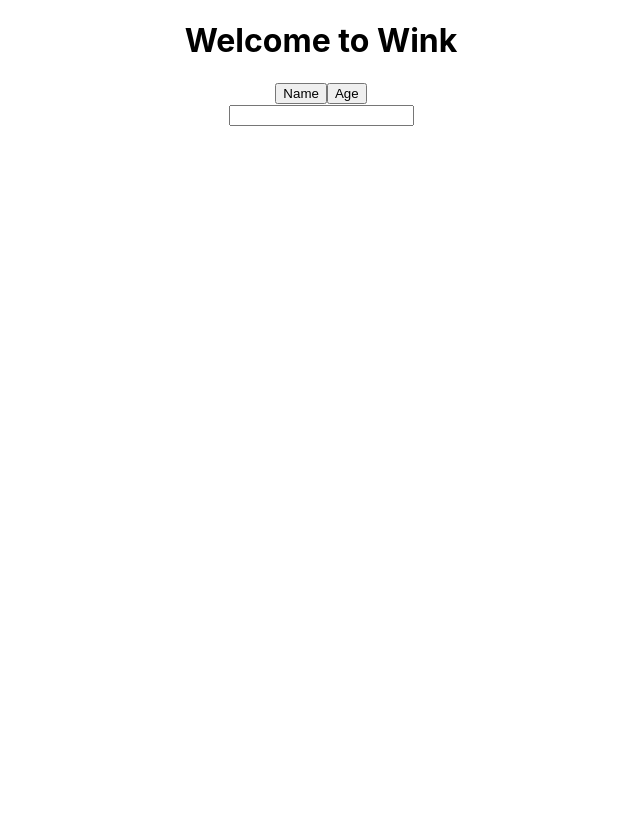
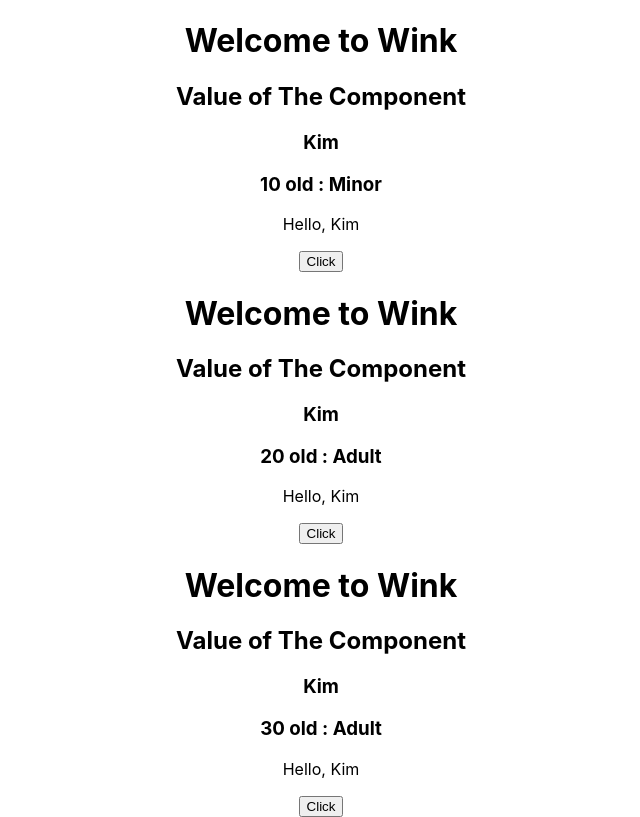
Before and after one commit to 2023-WINK-Project-Team-3/Front-Study-Kimho, a React (Create React App) app in the folder kimho/: page / in a window 1280 px wide. Shown: the whole page, without its empty margins (319-959 px from the left). Built offline with nearby package versions, Linux system fonts and the light colour scheme.

Commit message:
Propoerties section

```diff
--- a/kimho/src/App.js
+++ b/kimho/src/App.js
@@ -7,7 +7,9 @@ function App() {
   return (
     <>
       <div className="App">
-        <Hello />
+        <Hello age={10} />
+        <Hello age={20} />
+        <Hello age={30} />
       </div>
     </>
   );
--- a/kimho/src/component/Hello.js
+++ b/kimho/src/component/Hello.js
@@ -6,25 +6,32 @@
 //     // lambda expression.
 // }
 import styles from "./Hello.module.css";
+import { useState } from "react";
+import "./USerName";
+import UserName from "./USerName";
 
-export default function Hello() {
-  function showName() {
-    console.log("KimHo");
-  }
-  // (함수명+괄호): 값 반환
-  // (함수명): 함수 실행 (콜백)
+export default function Hello(props) {
+  // props are read-only fields.
+  const [name, setName] = useState("Kim");
+  const [age, setAge] = useState(props.age);
+  const msg = age >= 19 ? "Adult" : "Minor";
 
-  function showText(e) {
-    console.log(e.target.value);
+  function changeName() {
+    //document.getElementById("name").innerText += name;
+    setName(name === "Kim" ? "Ho" : "Kim");
+    setAge(age + 1);
   }
 
   return (
     <>
       <h1>Welcome to Wink</h1>
-      <button onClick={showName}>Name</button>
-      <button onClick={() => console.log("Kimho2")}>Age</button>
-      <br />
-      <input type="text" onChange={(e) => showText(e)} />
+      <h2> Value of The Component</h2>
+      <h3 id="name">{name}</h3>
+      <h3>
+        {age} old : {msg}
+      </h3>
+      <UserName name={name} />
+      <button onClick={() => changeName()}>Click</button>
     </>
   );
 }
--- /dev/null
+++ b/kimho/src/component/USerName.js
@@ -0,0 +1,3 @@
+export default function UserName({ name }) {
+  return <p>Hello, {name}</p>;
+}
```
